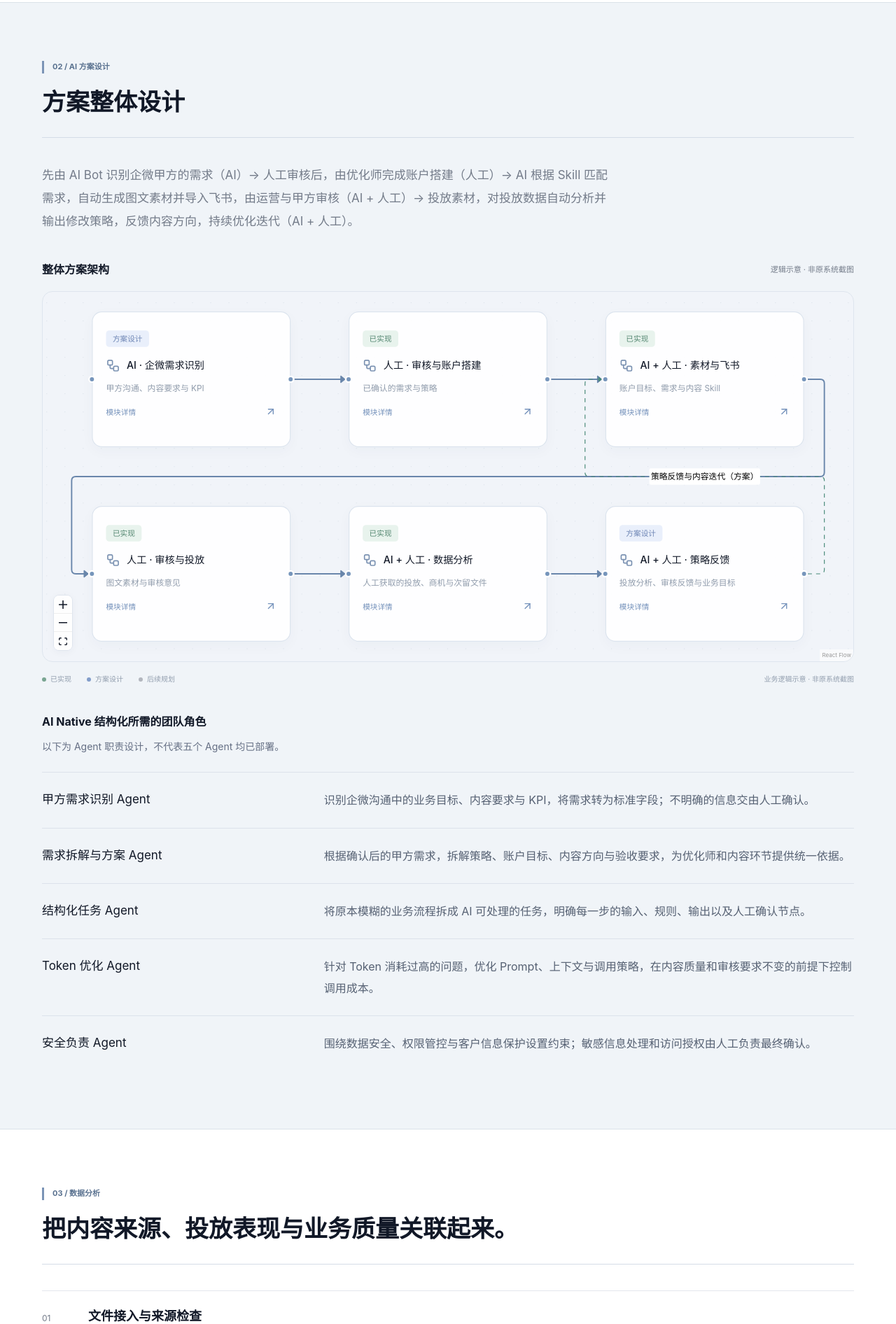
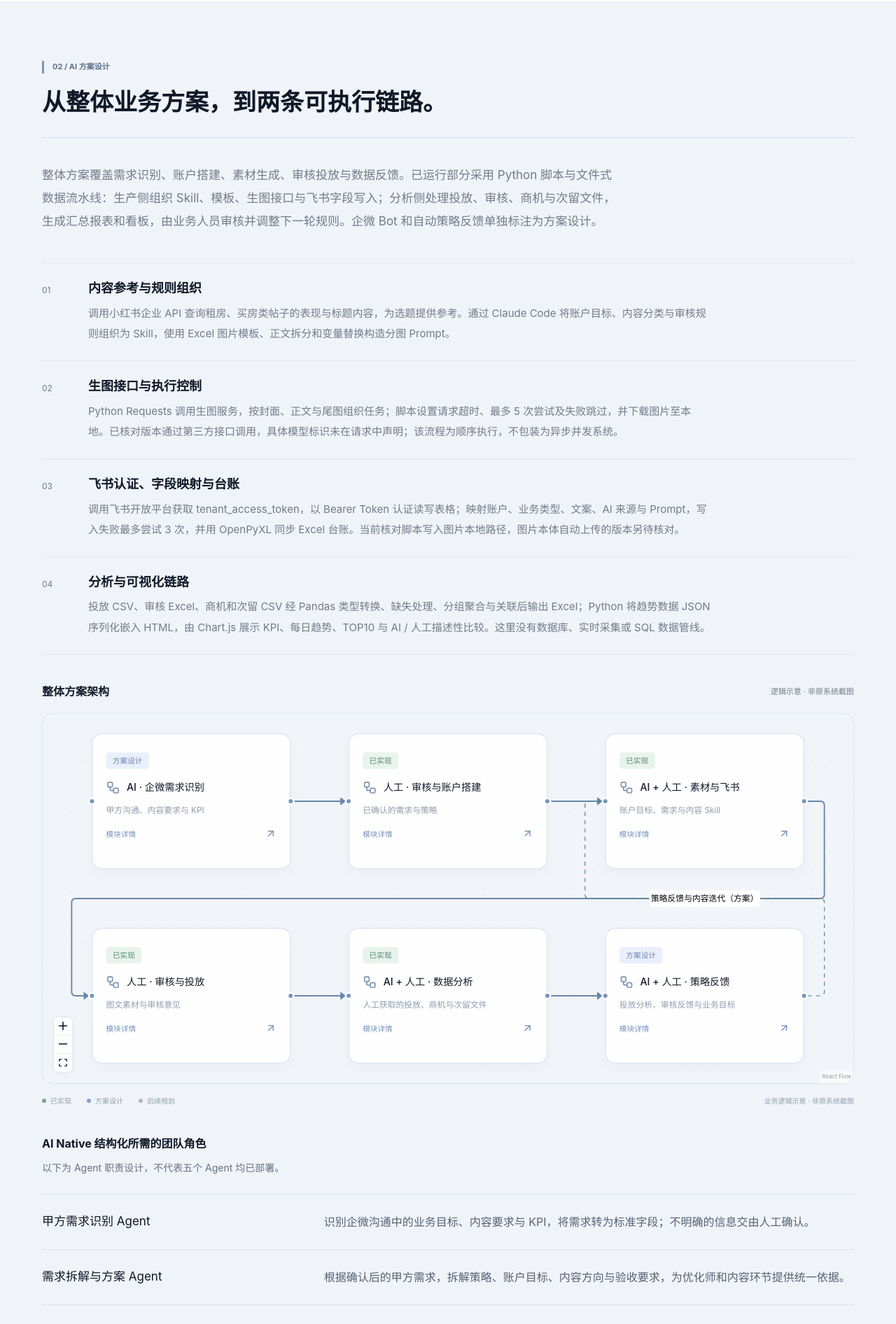
Before and after one commit to habaokhoa8-del/ranran-ai-portfolio, a Next.js app: page /ranran-ai-portfolio/projects/beike/ in a window 1280 px wide. Shown: the part 2860-4752 px from the top of the page at 70% size. Built offline with nearby package versions, Linux system fonts and the light colour scheme.

Commit message:
Expand Beike technical implementation and validation

```diff
--- a/content/case-narratives.ts
+++ b/content/case-narratives.ts
@@ -36,6 +36,7 @@ export const caseNarratives: Record<string, CaseNarrative> = {
       { title: '生产效率：从 1 篇 / h 到 15 篇 / h', text: '原人工流程约 1 小时完成 1 篇图文；工具辅助后，约 1 小时产出 15 篇图文并进入人工审核，内容生产速率约提升 15 倍。按 80 套图文（每套 4 张，共 320 张）、15 套 / h 折算，文案与作图约需 5.3 小时；原人工流程约需 80 小时，相当于 10 个 8 小时工作日。5.3 小时不包含人工审核，也不作为返工、投放或完整交付周期的耗时。' },
       { title: '成本对照：112 元生图费用与约 3 万元人工成本', text: '按本项目记录，100 张图片生图费用约 35 元，即约 0.35 元 / 张；80 套共 320 张，生图费用测算约 112 元。原人工方案在该项目 10 天内的实际人工成本约 3 万元，并非月薪。两者分别是生图调用费用和人工方案成本，体现重复生产环节的降本空间，但不是同口径的项目总成本比较：文案调用、重试、工具及人工审核费用需另计，不能将差额直接认定为净节省。' },
       { title: '质量验证：满足交付要求，再比较投放表现', text: '以甲方交付标准为前提，部分核心 A/B 测试指标优于人工基准。这表明 AI 工作流在保留运营、甲方审核与人工投放决策的条件下，具备承接小型项目内容生产的能力；不等同于所有指标均改善，也不代表端到端无人值守交付。' },
+      { title: '功能验证：实现机制与测试记录分开', text: '代码已确认包含接口失败重试、请求超时、字段写入、指标分母检查与看板生成。完整的故障注入、回归测试和运行通过率未提供，不将代码机制当成测试通过证明。后续优先核对缺失字段、空文件、零分母以及一篇笔记对应多个创意时的关联完整性。' },
     ],
     business: { title: '从完整业务链路，识别 AI 降本提效的机会。', before: '策略与客户需求 → 优化师搭建账户 → 内容选题与图文制作 → 客户审核 → 人工上线投放 → 导出数据 → 整理复盘。', target: '降本：将可 AI 化的环节 AI 化，以固定 Token 用量预算替代对应的重复人工投入。提效：目标是让 AI 提高整个生产链的效率，释放业务人员时间，帮助公司获得承接更多业务的时间与产能。', analysis: '我先梳理完整业务链路，识别需求信息残缺、不同节点格式不通、客户与内部数据口径不一致等障碍。由此提出需求结构化、统一中间格式与人工决策边界，并结合授权、接口和业务经验确定推进顺序。', automation: {
       ai: [
@@ -48,7 +49,12 @@ export const caseNarratives: Record<string, CaseNarrative> = {
       ],
       manual: ['客户关系维护与情绪承接', '平台审核应对', '账户冷启动期人工调优'],
     } },
-    ai: { title: '方案整体设计', approach: '先由 AI Bot 识别企微甲方的需求（AI）→ 人工审核后，由优化师完成账户搭建（人工）→ AI 根据 Skill 匹配需求，自动生成图文素材并导入飞书，由运营与甲方审核（AI + 人工）→ 投放素材，对投放数据自动分析并输出修改策略，反馈内容方向，持续优化迭代（AI + 人工）。', roles: [
+    ai: { title: '从整体业务方案，到两条可执行链路。', approach: '整体方案覆盖需求识别、账户搭建、素材生成、审核投放与数据反馈。已运行部分采用 Python 脚本与文件式数据流水线：生产侧组织 Skill、模板、生图接口与飞书字段写入；分析侧处理投放、审核、商机与次留文件，生成汇总报表和看板，由业务人员审核并调整下一轮规则。企微 Bot 和自动策略反馈单独标注为方案设计。', decisions: [
+      { title: '内容参考与规则组织', text: '调用小红书企业 API 查询租房、买房类帖子的表现与标题内容，为选题提供参考。通过 Claude Code 将账户目标、内容分类与审核规则组织为 Skill，使用 Excel 图片模板、正文拆分和变量替换构造分图 Prompt。' },
+      { title: '生图接口与执行控制', text: 'Python Requests 调用生图服务，按封面、正文与尾图组织任务；脚本设置请求超时、最多 5 次尝试及失败跳过，并下载图片至本地。已核对版本通过第三方接口调用，具体模型标识未在请求中声明；该流程为顺序执行，不包装为异步并发系统。' },
+      { title: '飞书认证、字段映射与台账', text: '调用飞书开放平台获取 tenant_access_token，以 Bearer Token 认证读写表格；映射账户、业务类型、文案、AI 来源与 Prompt，写入失败最多尝试 3 次，并用 OpenPyXL 同步 Excel 台账。当前核对脚本写入图片本地路径，图片本体自动上传的版本另待核对。' },
+      { title: '分析与可视化链路', text: '投放 CSV、审核 Excel、商机和次留 CSV 经 Pandas 类型转换、缺失处理、分组聚合与关联后输出 Excel；Python 将趋势数据 JSON 序列化嵌入 HTML，由 Chart.js 展示 KPI、每日趋势、TOP10 与 AI / 人工描述性比较。这里没有数据库、实时采集或 SQL 数据管线。' },
+    ], roles: [
       { title: '甲方需求识别 Agent', text: '识别企微沟通中的业务目标、内容要求与 KPI，将需求转为标准字段；不明确的信息交由人工确认。' },
       { title: '需求拆解与方案 Agent', text: '根据确认后的甲方需求，拆解策略、账户目标、内容方向与验收要求，为优化师和内容环节提供统一依据。' },
       { title: '结构化任务 Agent', text: '将原本模糊的业务流程拆成 AI 可处理的任务，明确每一步的输入、规则、输出以及人工确认节点。' },
@@ -62,7 +68,7 @@ export const caseNarratives: Record<string, CaseNarrative> = {
       { id: 'cleaning', title: 'AI + 人工 · 数据分析', status: '已实现', input: '人工获取的投放、商机与次留文件', logic: '按 SOP 清洗、关联、汇总并计算业务指标，保留 AI / 人工来源用于对比。自动接入数据尚未交付。', output: '指标汇总与内容表现分析', tools: '数据处理 SOP、公式表、汇总模板', human: '人工获取数据、确认口径并核对异常；不把文件处理称为实时 API 接入。' },
       { id: 'review', title: 'AI + 人工 · 策略反馈', status: '方案设计', input: '投放分析、审核反馈与业务目标', logic: '整体方案将分析转为修改策略，反馈下一轮内容方向；现有人工复盘与规则回写作为基础，自动反馈闭环仍需验证。', output: '下一轮内容策略与 Skill 调整建议', tools: '分析报告、Skill 迭代方案', human: '业务人员审核建议，确认规则更新与下一轮投放决策。' },
     ] },
-    data: { title: '把内容来源、投放表现与业务质量关联起来。', steps: [
+    data: { title: '用 Pandas 关联业务，再用看板验证结果。', steps: [
       { title: '文件接入与来源检查', text: '接收多账户聚光创意投放 CSV、笔记审核表、客户回传商机表与次留表，并以 SOP 和公式表作为规则依据。检查账户文件是否齐全、空文件与重复导入，记录来源、账户、批次和导入时间。源数据仍需人工下载或获取，不是定时 API 采集。' },
       { title: '笔记 ID 标注内容来源', text: '先以笔记 ID 将审核表中的人工 / AI 撰写信息带入投放数据，保留来源标记；同笔记的消费、展现、点击、激活和注册等基础量求和，再重算比率与成本，不能直接相加或沿用各行的成本字段。' },
       { title: '创意 ID 关联后端业务数据', text: '商机与次留按 creative_id 对应后再筛选和计算：新房、二手房商机合并为购房商机，租房单独分析，次留的 xinzeng 对应后端激活。内容分析用笔记粒度，后端关联用创意粒度；汇总时必须保留映射，避免错配或重复累计。商机采用项目规定的非 UV 口径。' },
```
